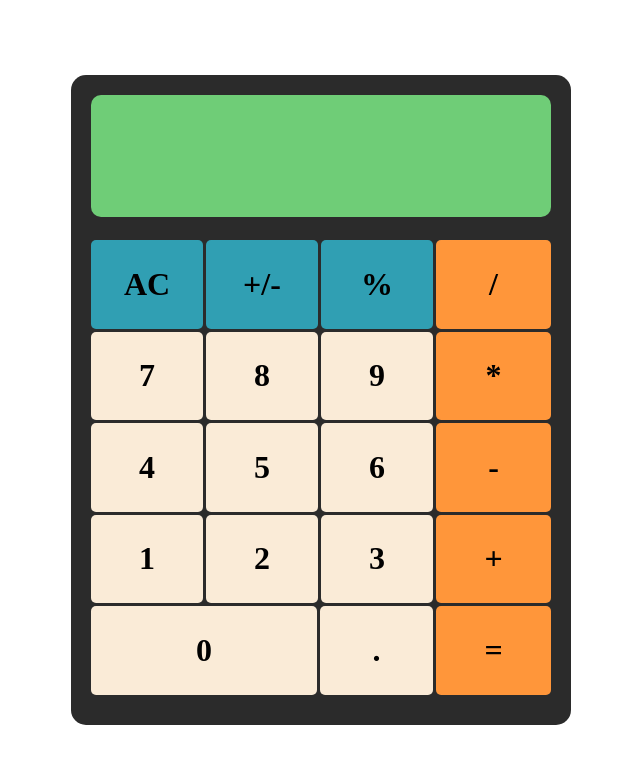
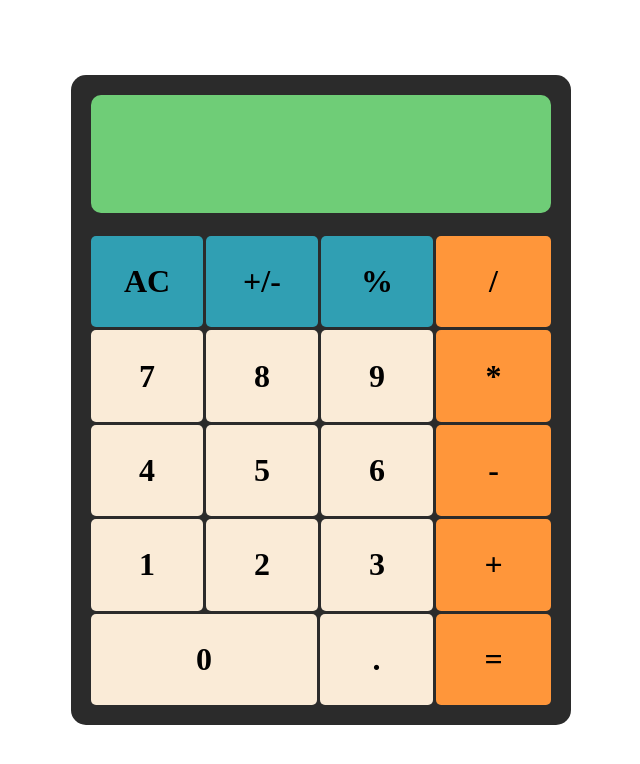
Before and after one commit to HieptotheHo/odin-calculator, a plain HTML site: page index.html in a window 1280 px wide. Shown: the whole page, without its empty margins (319-959 px from the left). Drawn offline with Linux system fonts and the light colour scheme.

Commit message:
update layout

```diff
--- a/index.html
+++ b/index.html
@@ -26,15 +26,18 @@
             background-color: rgb(43, 43, 43);
             border-radius: 15px;
             padding: 20px;
+            display: flex;
+            flex-direction: column;
         }
         #calculator-display {
-            /* width: 95%; */
-            height: 20%;
+            width: 100%;
+            flex:1;
             background-color: rgb(111, 205, 119);
             border-radius: 10px;
             margin: 0 auto;
         }
         #calculator-buttons {
+            flex:4;
             display: flex;
             margin-top: 20px;
             height: 75%;
```
